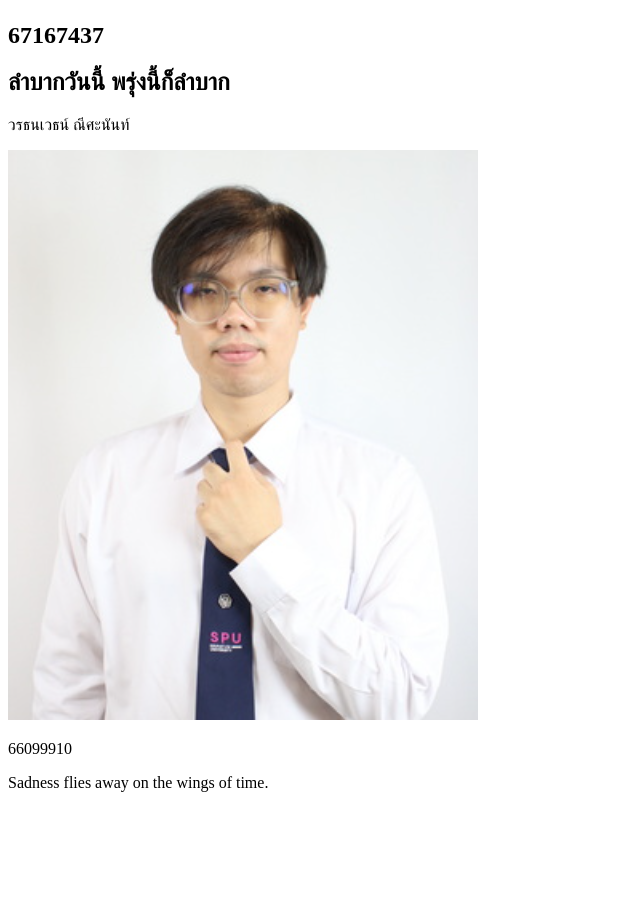
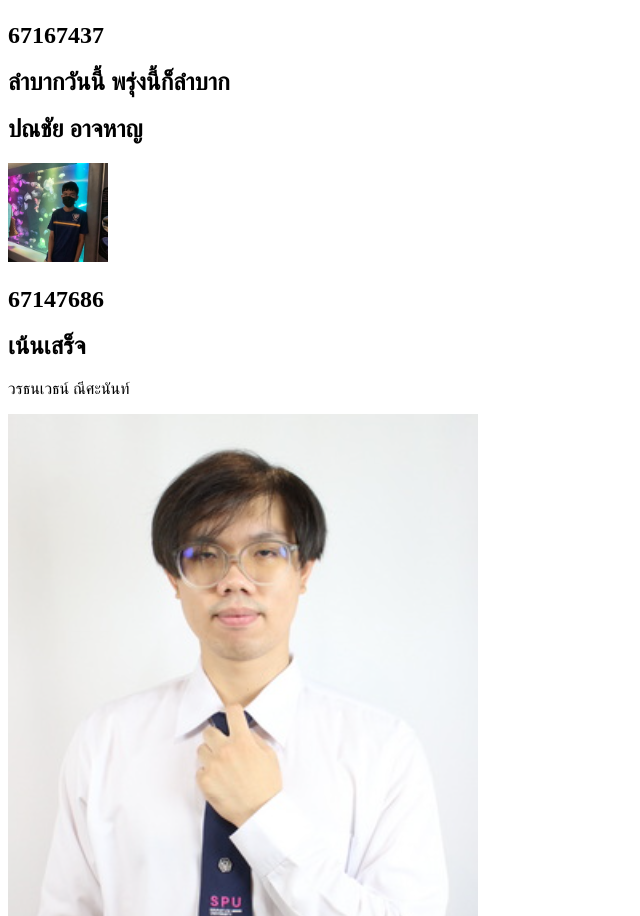
Before and after one commit to Phanukon01/co-lap, a plain HTML site: page index.html in a window 1280 px wide. Shown: the part 1653-2569 px from the top of the page, without its empty margins (0-640 px from the left). Before the commit the page ends 2461 px from the top, so only its background shows below. Drawn offline with Linux system fonts and the light colour scheme.

Commit message:
67147686 personal dev4

```diff
--- a/index.html
+++ b/index.html
@@ -26,7 +26,10 @@
         <h2>ลำบากวันนี้ พรุ่งนี้ก็ลำบาก</h2>
     </div>
     <!-- 67147686, put information here!! -->
-
+    <h2>ปณชัย อาจหาญ</h2>
+        <img src="67147686.jpg" alt="" width="100">
+        <h2>67147686</h2>
+        <h2>เน้นเสร็จ</h2>
     <!-- 66099910, put information here!! -->
     <p>วรธนเวธน์ ณีศะนันท์</p>
         <img src="./66099910-pic.png" alt="">
```
Also changed, not shown: 67147686.jpg (added).
